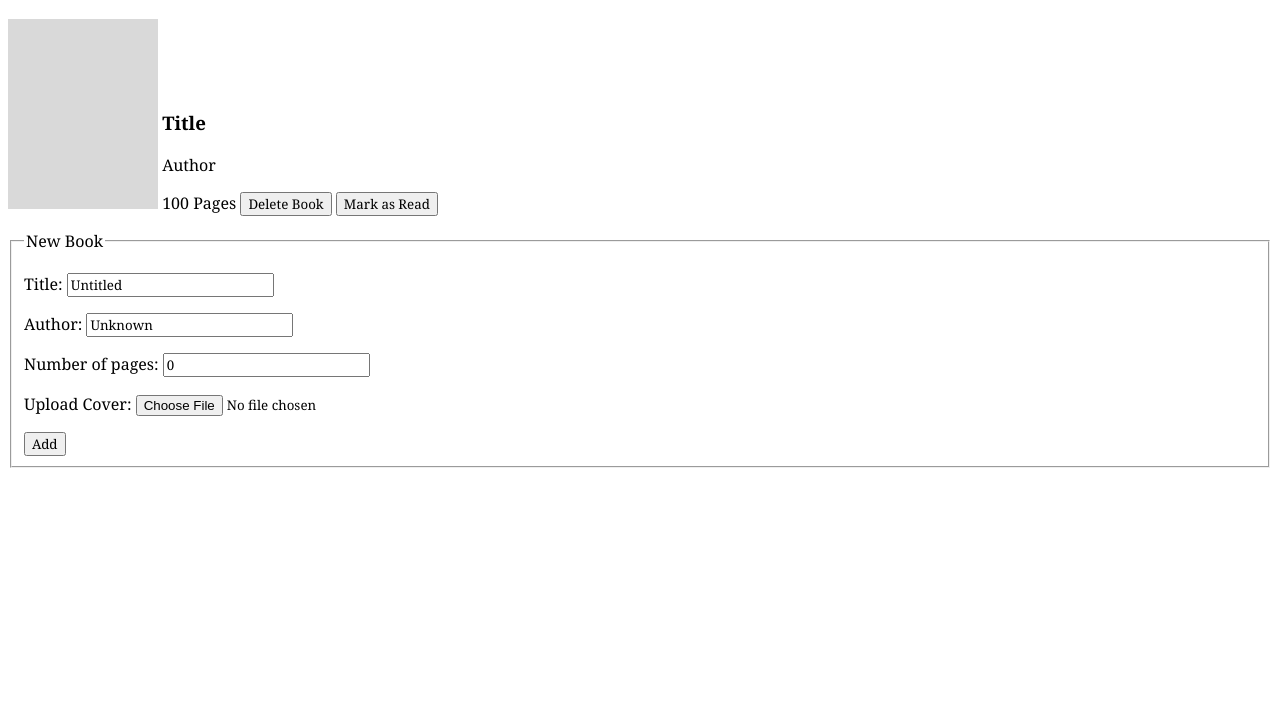
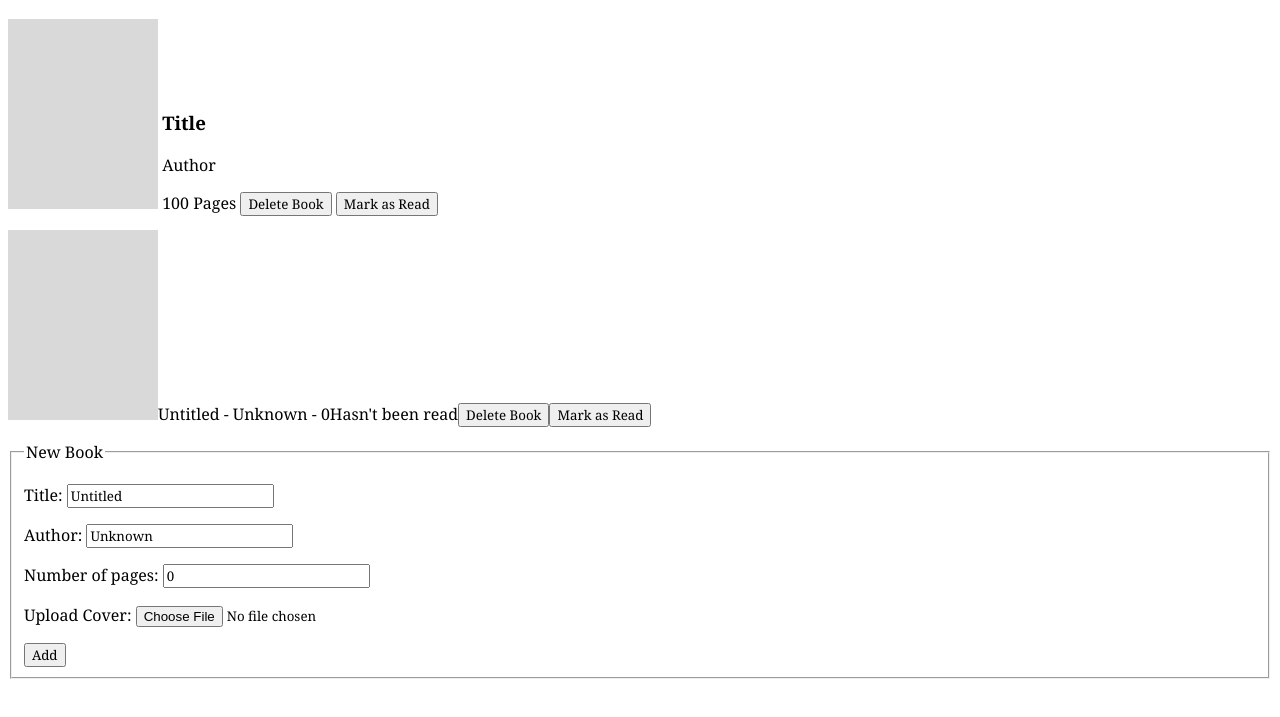
Before and after one commit to liuworkgit/JS-library-project, a plain HTML site: page index.html in a window 1280 px wide. Both pictures are taken after a click on the button "Add". Shown: the part 67-784 px from the top of the page. Drawn offline with Linux system fonts and the light colour scheme.

Commit message:
Finished implementation of setReadStatus and addCover

```diff
--- a/JavaScript/index-functionality.js
+++ b/JavaScript/index-functionality.js
@@ -5,7 +5,7 @@ let library = [];
 /**
  * @class Book
  *
- * represents a book.
+ * Represents a book.
  */
 class Book {
     /**
@@ -161,8 +161,8 @@ function bookToHTML(index) {
 
     let newEntry = document.createElement("div");
     newEntry.className = "book-entry";
-    setReadStatus(newEntry, book); // TODO - ADD
     newEntry.setAttribute("data-id", book.id);
+    setReadStatus(newEntry, book);
 
     addCover(newEntry, book); // TODO - ADD
     addInfo(newEntry, book);
@@ -178,14 +178,28 @@ function bookToHTML(index) {
  * @param {HTMLDivElement} entry The book's associated entry in the DOM.
  * @param {Book} book The book to be parsed.
  */
-function setReadStatus(entry, book) {};
+function setReadStatus(entry, book) {
+    entry.className += (book.isRead) ? " read" : " unread";
+};
 
 /**
  * Adds a book's cover to its DOM entry.
  * @param {HTMLDivElement} entry The book's associated entry in the DOM.
  * @param {Book} book The book to be parsed.
  */
-function addCover(entry, book) {};
+function addCover(entry, book) {
+    let coverDiv = document.createElement("div");
+    coverDiv.className = "book-entry-cover";
+
+    let cover = document.createElement("img");
+    cover.setAttribute("src", book.coverLink); // currently placeholder
+    cover.setAttribute("alt", `Cover of ${book.title} by ${book.author}`);
+    cover.setAttribute("width", "150px");
+    cover.setAttribute("height", "190px");
+
+    coverDiv.appendChild(cover);
+    entry.appendChild(coverDiv);
+};
 
 /**
  * Adds a book's information to its display in the DOM.
@@ -248,8 +262,8 @@ function addMarkReadButton(entry) {
  * @param {HTMLDivElement} entry The book's associated entry in the DOM.
  */
 function addButtons(entry) {
-    addDeleteButton(newEntry);
-    addMarkReadButton(newEntry);
+    addDeleteButton(entry);
+    addMarkReadButton(entry);
 };
 
 /**
--- a/index.html
+++ b/index.html
@@ -14,7 +14,7 @@
     <h1>Library</h1>
     <div id="main-content">
         <div id="book-display">
-            <div class="book-entry" class="unread" data-id="1718067470718">
+            <div class="book-entry unread" data-id="1718067470718">
                 <div class="book-entry-cover">
                     <img src="Assets/Placeholder-cover.png" alt="Cover of Title by Author." width="150px"
                         height="190px">
```
